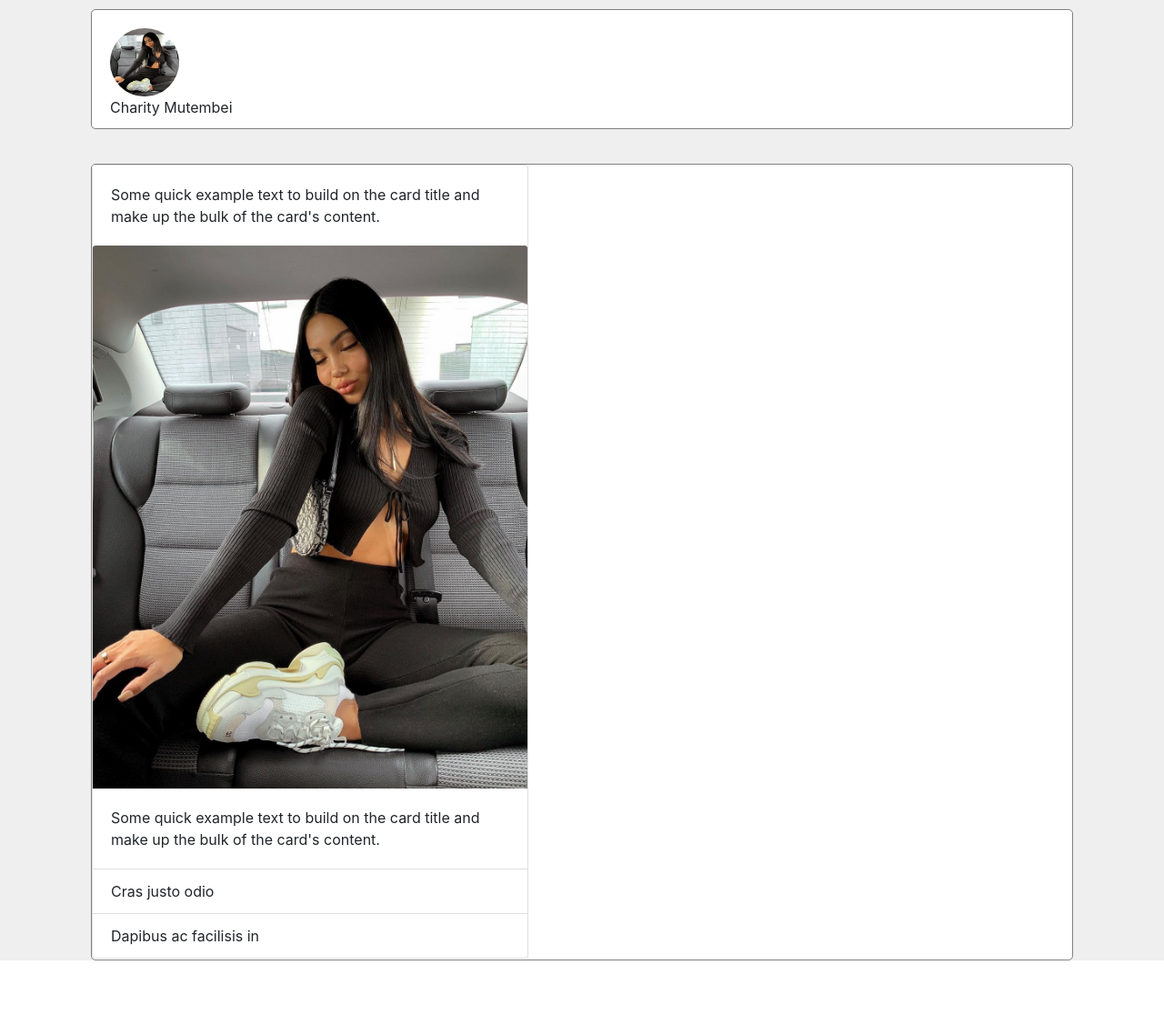
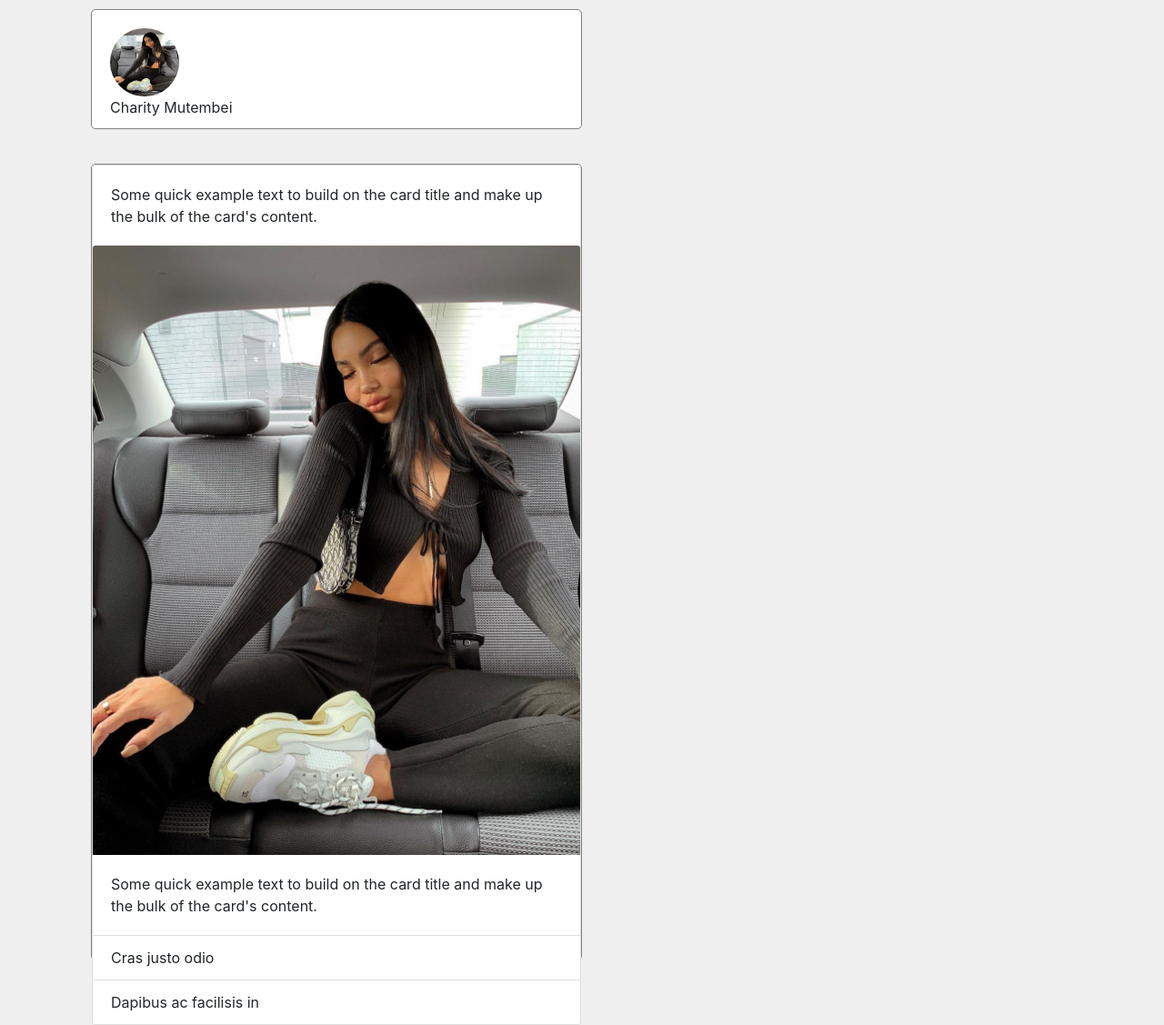
Before and after one commit to Charity-Mutembei/insta, a Django app: page / in a window 1280 px wide. Shown: the part 92-1219 px from the top of the page at 91% size. Before the commit the page ends 1148 px from the top, so only its background shows below. Run offline with Django 4.2, Linux system fonts and the light colour scheme; some libraries are stand-ins or nearby versions.

Commit message:
Style: columns installed and width placed

```diff
--- a/instagram/templates/landing.html
+++ b/instagram/templates/landing.html
@@ -7,6 +7,9 @@
 
 <div class="container"style="margin-top: 10px;" >
     <div class="container">
+      <div class="right-side" style="width: 50%;">
+          <div class="row">
+              <div class="col">
                 <div class="profiles" style="border: 0.2px solid grey; background-color: white; border-radius: 5px; height: 3.5cm; padding-top: 20px; padding-left: 20px;">
                     <div class="row" >
                         <div class="col">
@@ -23,7 +26,7 @@
                 <div class="stories" style="border: 0.2px solid grey; background-color: white; border-radius: 5px; height: 23.2cm; margin-top: 1cm;">
                    <div class="row">
                        <div class="col">
-                <div class="card" style="width: 30rem;">
+                        <div class="card" style="width: 33.65rem;">
                             <div class="card-body">
                                 <p class="card-text">Some quick example text to build on the card title and make up the bulk of the card's content.</p>
                             </div>
@@ -42,5 +45,8 @@
                 </div>
               </div>
           </div>
+      </div>
+    </div>
+</div>
 
 {% endblock %}
```
Lines whose indentation alone changed are shown as unchanged.
